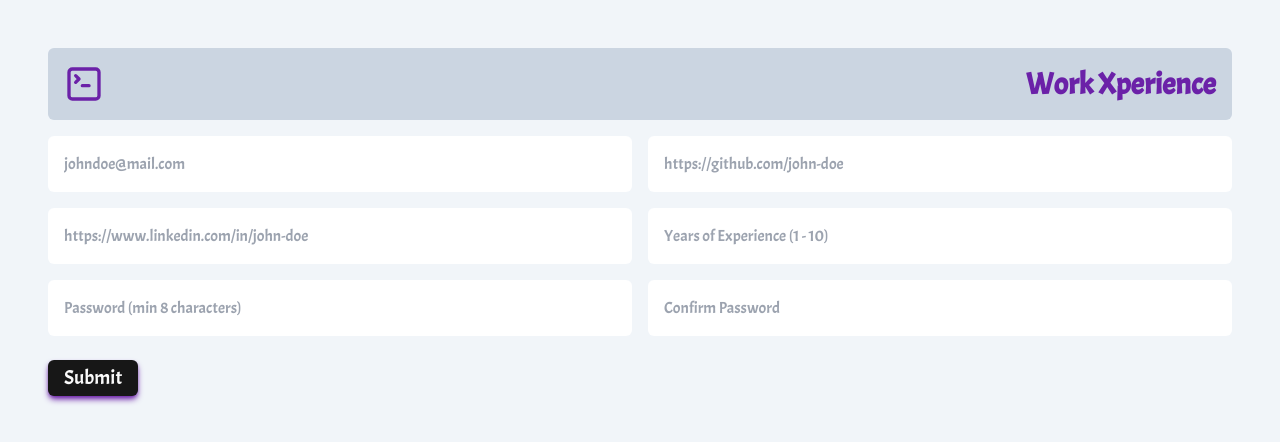
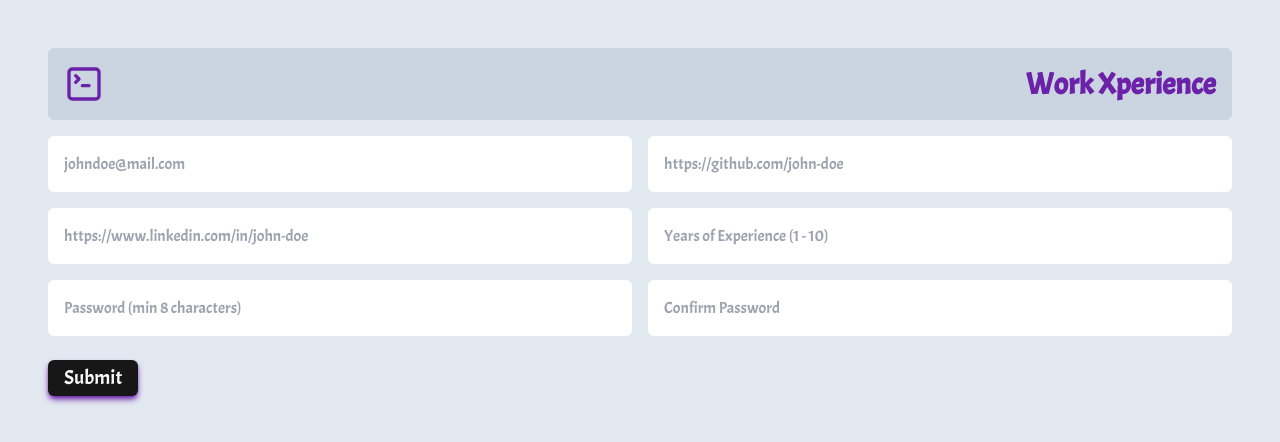
Before and after one commit to Diego-Girao/zod-react-hook-form, a Next.js app: page / in a window 1280 px wide. Shown: the top 442 px of the page. Built offline with nearby package versions, Linux system fonts and the light colour scheme.

Commit message:
style: change bg color

```diff
--- a/app/page.tsx
+++ b/app/page.tsx
@@ -4,7 +4,7 @@
 
 function Home() {
 	return (
-		<main className="flex min-h-screen flex-col items-center justify-between p-12 bg-slate-100">
+		<main className="flex min-h-screen flex-col items-center justify-between p-12 bg-slate-200">
 			<Form />
 		</main>
 	)
```
